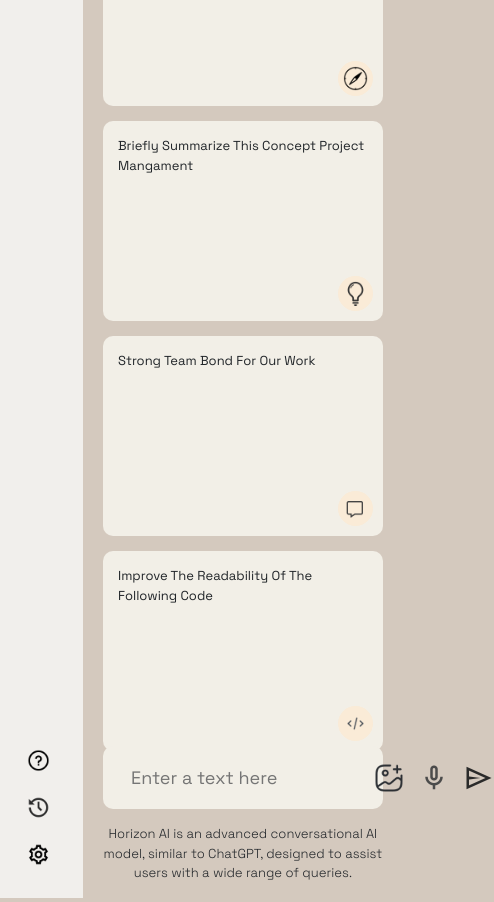
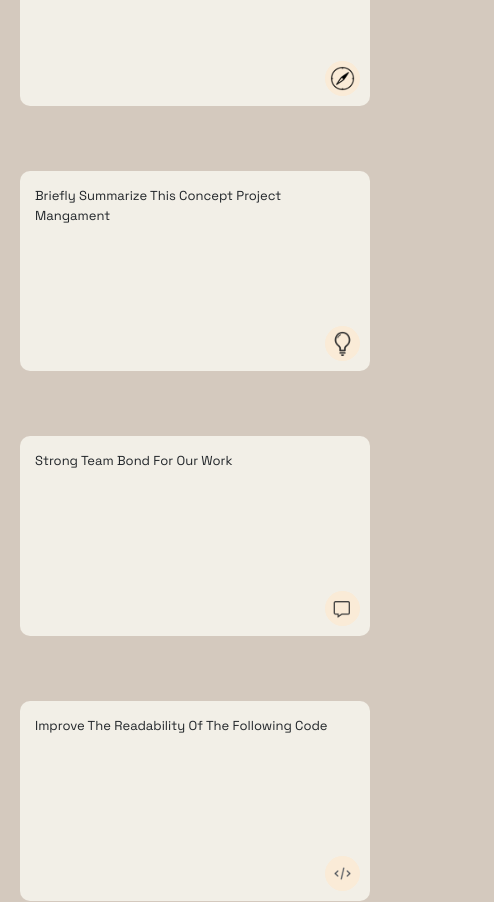
Before and after one commit to Prahlad-Ghimire/horizonai, a React (Vite) app: page / in a window 390 px wide. Shown: the part 800-1702 px from the top of the page, 494 px wide, since content can reach past the window. Built offline with nearby package versions, Linux system fonts and the light colour scheme.

Commit message:
projectcompleted

```diff
--- a/src/Context/Context.jsx
+++ b/src/Context/Context.jsx
@@ -23,14 +23,27 @@ const ContextProvider = (props) => {
     }
 
 
+    const newChat = () =>{
+        setLoading(false)
+        setShowResult(false)
+    }
+
+
     const onSent = async (prompt) => {
 
         setResultData("")
         setLoading(true)
         setShowResult(true)
-        setRecentPrompt(input)
-        setPreviousPrompts(prev=>[...prev,input])
-        const response = await runChat(input)
+        let response;
+        if(prompt !== undefined){
+            response =await runChat(prompt);
+            setRecentPrompt(prompt)
+        }
+        else{
+            setPreviousPrompts(prev=>[...prev,input])
+            setRecentPrompt(input)
+            response = await runChat(input)
+        }
 
         let responseArray = response.split("**");
         let newResponse = "" ;
@@ -68,7 +81,8 @@ const ContextProvider = (props) => {
         loading,
         resultData,
         input,
-        setInput
+        setInput,
+        newChat
     }
 
     return (
--- a/src/components/Main/Mainpage.css
+++ b/src/components/Main/Mainpage.css
@@ -140,3 +140,21 @@
     line-height: 1.8;
     text-align: justify;
 }
+@media (max-width:600px){
+    .mainbottom input{
+        flex: none;
+        width: 150px;
+    }
+    .mainbottom img{
+            width: 20px;
+    }
+    .boxsearch{
+        padding: 5px 10px;
+    }
+    .boxsearch div{
+        gap: 5px;
+    }
+    .mainpage .horizoncard{
+        margin-bottom: 50px;
+    }
+}
--- a/src/components/Main/Mainpage.jsx
+++ b/src/components/Main/Mainpage.jsx
@@ -65,7 +65,7 @@ const Mainpage = () => {
             <div>
               <img src={assets.gallery_icon} alt="" />
               <img src={assets.mic_icon} alt="" />
-              <img onClick={() => onSent()} src={assets.send_icon} alt="" />
+              {input?<img onClick={() => onSent()} src={assets.send_icon} alt="" />:null}
             </div>
           </div>
           <p className='bottominfo mb-0'>Horizon AI is an advanced conversational AI model, similar to ChatGPT, designed to assist users with a wide range of queries.</p>
--- a/src/components/sidebar/sidebar.css
+++ b/src/components/sidebar/sidebar.css
@@ -2,6 +2,9 @@
     min-height: 100vh !important;
     padding: 20px 15px !important;
     background-color: #F1EFEC !important;
+    display: flex;
+    flex-direction: column;
+    justify-content: space-between;
 }
 .sidebar img{
     width: 23px;
@@ -22,6 +25,9 @@
     margin-top: 25px !important;
     margin-bottom: 15px !important;
 }
+.sidebar .recent{
+    animation: fadeIn 1.5s;
+}
 .sidebar .recententry{
     padding: 12px !important;
     padding-right: 30px !important;
@@ -35,3 +41,8 @@
     padding-right: 10px !important;
     cursor: pointer !important;
 }
+@media (max-width:600px){
+    .sidebar{
+        display: none !important;
+    }
+}
--- a/src/components/sidebar/sidebar.jsx
+++ b/src/components/sidebar/sidebar.jsx
@@ -1,42 +1,55 @@
-import React, { useState } from 'react'
+import React, { useContext, useState } from 'react'
 import './Sidebar.css'
 import { assets } from '../../assets/assets'
+import { Context } from '../../Context/Context'
 
 const Sidebar = () => {
 
     const [extended, setExtended] = useState(false)
+    const { onSent, previousPrompt, setRecentPrompt, newChat } = useContext(Context)
+
+    const loadPrompt = async(prompt) =>{
+        setRecentPrompt(prompt)
+        await onSent(prompt)
+    }
 
 
     return (
-        <div className='sidebar d-flex flex-column justify-content-between'>
+        <div className='sidebar'>
             <div className="top">
-                <img onClick={()=>setExtended(prev =>!prev)} className='menu d-block' src={assets.menu_icon} alt="" />
-                <div className="newchat d-inline-flex align-items-center gap-3">
+                <img onClick={() => setExtended(prev => !prev)} className='menu d-block' src={assets.menu_icon} alt="" />
+                <div onClick={()=>newChat()} className="newchat d-inline-flex align-items-center gap-3">
                     <img src={assets.plus_icon} alt="" />
                     {extended ? <p className='mb-0'>New Chat</p> : null}
                 </div>
                 {extended ?
                     <div className="recent d-flex flex-column">
                         <p className='recenttitle mb-0'>Recent</p>
-                        <div className='recententry d-flex align-items-start gap-2'>
-                            <img src={assets.message_icon} alt="" />
-                            <p className='mb-0'>What is react</p>
-                        </div>
+                        {previousPrompt && previousPrompt.length > 0 ? (
+                            previousPrompt.map((item, index) => (
+                                <div key={index} onClick={()=>loadPrompt(item)} className='recententry d-flex align-items-start gap-2'>
+                                    <img src={assets.message_icon} alt="" />
+                                    <p className='mb-0'>{item.slice(0,18)}..</p>
+                                </div>
+                            ))
+                        ) : (
+                            <p className="text-muted">No recent searches</p>
+                        )}
                     </div>
                     : null}
             </div>
             <div className="bottom d-flex flex-column">
                 <div className="bottomitems recententry d-flex align-items-start gap-2">
                     <img src={assets.question_icon} alt="" />
-                    {extended?<p className='mb-0'>Help</p>:null}
+                    {extended ? <p className='mb-0'>Help</p> : null}
                 </div>
                 <div className="bottomitems recententry d-flex align-items-start gap-2">
                     <img src={assets.history_icon} alt="" />
-                    {extended?<p className='mb-0'>Activity</p>:null}
+                    {extended ? <p className='mb-0'>Activity</p> : null}
                 </div>
                 <div className="bottomitems recententry d-flex align-items-start gap-2">
                     <img src={assets.setting_icon} alt="" />
-                    {extended?<p className='mb-0'>Setting</p>:null}
+                    {extended ? <p className='mb-0'>Setting</p> : null}
                 </div>
             </div>
         </div>
--- a/src/index.css
+++ b/src/index.css
@@ -7,6 +7,15 @@
 }
 #root{
   min-height: 100vh !important;
+  animation: fadeIn 1.5s;
+}
+@keyframes fadeIn {
+  0%{
+    opacity: 0;
+  }
+  100%{
+    opacity: 1;
+  }
 }
 body{
   margin: 0;
```
